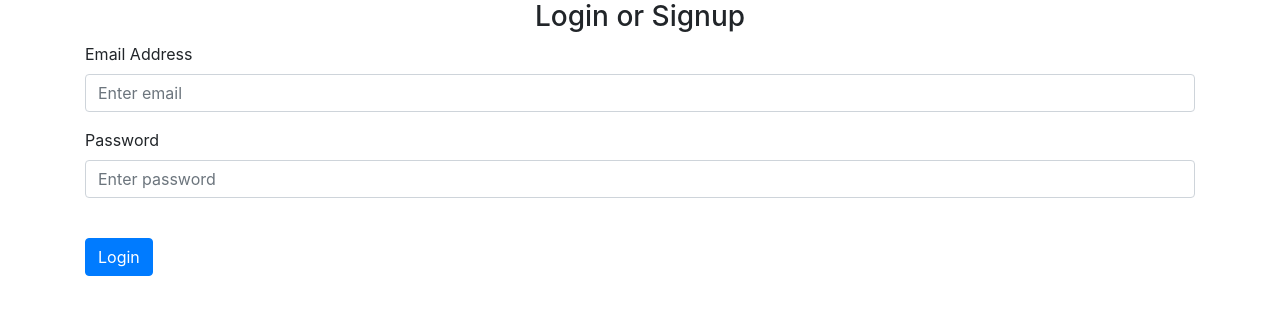
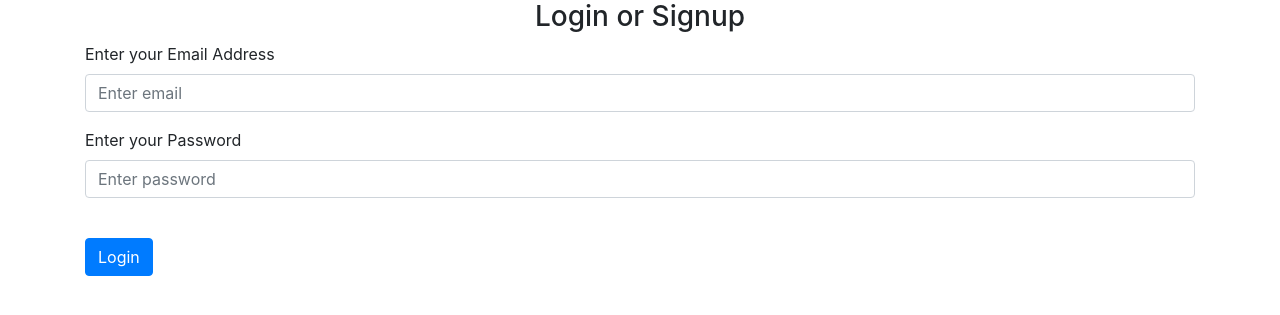
Before and after one commit to nadeembu/Flask_Web_App, a Flask app: page /login in a window 1280 px wide. Shown: the part 56-371 px from the top of the page. Run offline with Flask 2, Linux system fonts and the light colour scheme; some libraries are stand-ins or nearby versions.

Commit message:
Prompt user to enter email and password

```diff
--- a/website/templates/login.html
+++ b/website/templates/login.html
@@ -4,7 +4,7 @@
 <form method="POST">
   <h3 align="center">Login or Signup</h3>
   <div class="form-group">
-      <label for="email">Email Address</label>
+    <label for="email">Enter your Email Address</label>
     <input
       type="email"
       class="form-control"
@@ -14,7 +14,7 @@
     />
   </div>
   <div class="form-group">
-      <label for="password">Password</label>
+    <label for="password">Enter your Password</label>
     <input
       type="password"
       class="form-control"
```
Lines whose indentation alone changed are shown as unchanged.
